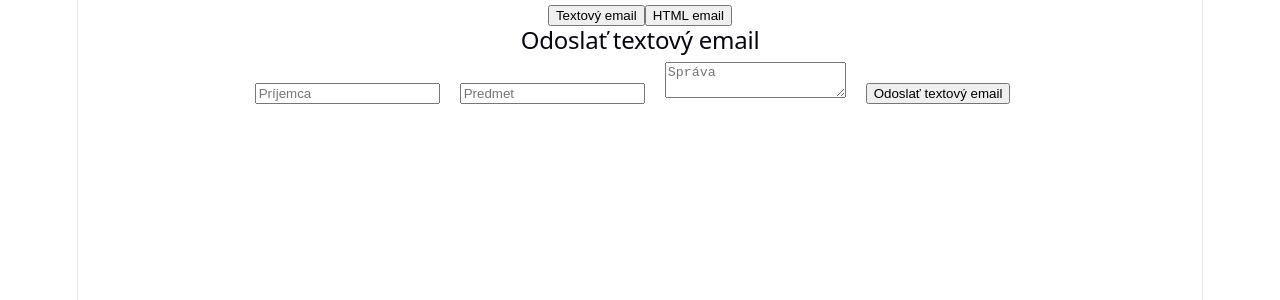
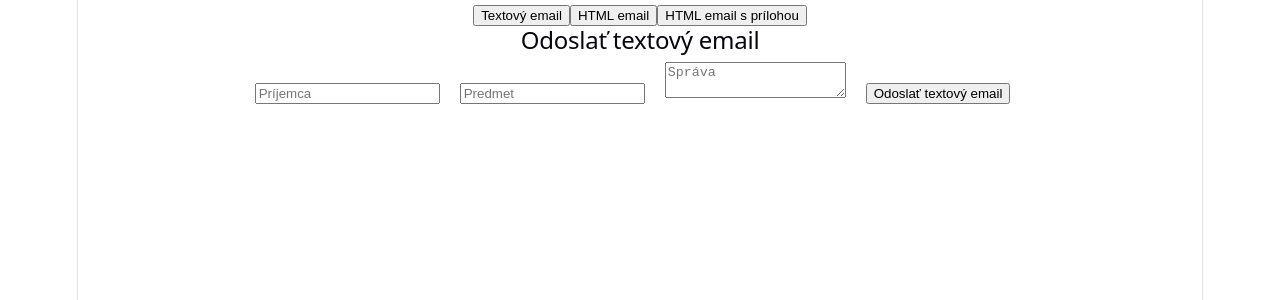
Before and after one commit to PatrikScerba/email-sender-lab, a React (Vite) app in the folder react-frontend/: page / in a window 1280 px wide. Shown: the top 300 px of the page. Built offline with nearby package versions, Linux system fonts and the light colour scheme.

Commit message:
feat(react-email): pridane odoslanie emailu s prilohou

```diff
--- a/react-frontend/src/components/email/EmailForm.jsx
+++ b/react-frontend/src/components/email/EmailForm.jsx
@@ -1,10 +1,15 @@
 import { useState } from "react";
-import { sendTextEmail, sendHtmlEmail } from "../../api/emailApi";
+import {
+  sendTextEmail,
+  sendHtmlEmail,
+  sendHtmlEmailWithAttachment,
+} from "../../api/emailApi";
 
 export default function EmailForm({ emailType }) {
   const emailTitle = {
     text: "Odoslať textový email",
     html: "Odoslať HTML email",
+    htmlWithAttachment: "Odoslať HTML email s prílohou",
   };
 
   const [emailData, setEmailData] = useState({
@@ -37,6 +42,9 @@ export default function EmailForm({ emailType }) {
         setInfo(responseMessage);
       } else if (emailType === "html") {
         const responseMessage = await sendHtmlEmail(emailData);
+        setInfo(responseMessage);
+      } else if (emailType === "htmlWithAttachment") {
+        const responseMessage = await sendHtmlEmailWithAttachment(emailData);
         setInfo(responseMessage);
       }
     } catch (err) {
--- a/react-frontend/src/components/email/EmailTypeSelector.jsx
+++ b/react-frontend/src/components/email/EmailTypeSelector.jsx
@@ -2,7 +2,10 @@ export default function EmailTypeSelector({ emailType, setEmailType }) {
   return (
     <div>
       <button onClick={() => setEmailType("text")}>Textový email</button>
-       <button onClick={() => setEmailType("html")}>HTML email</button>
-      </div>
+      <button onClick={() => setEmailType("html")}>HTML email</button>
+      <button onClick={() => setEmailType("htmlWithAttachment")}>
+        HTML email s prílohou
+      </button>
+    </div>
   );
 }
```
